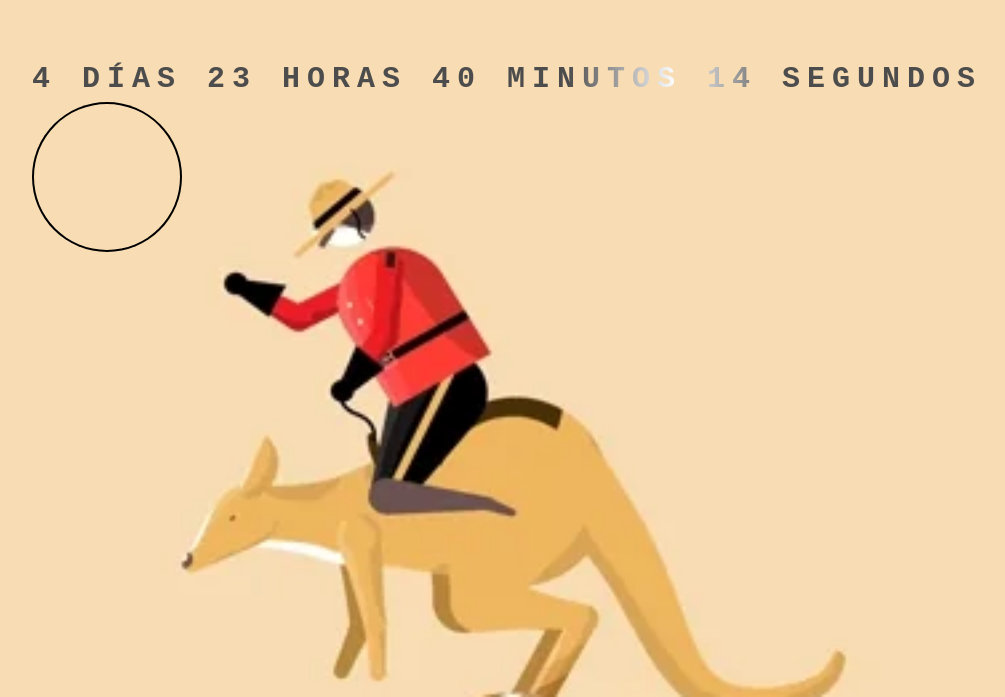
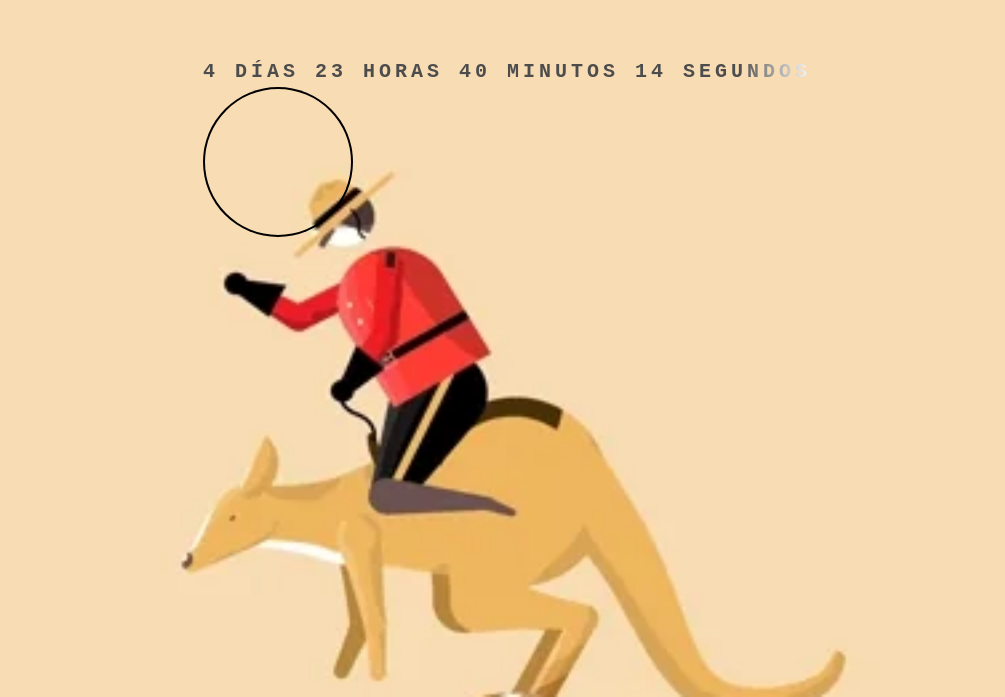
Before and after one commit to nachodm/rufo-countdown, a Next.js app: page / in a window 1280 px wide. Shown: the part 103-800 px from the top of the page, without its empty margins (133-1138 px from the left). Built offline with nearby package versions, Linux system fonts and the light colour scheme.

Commit message:
date change

```diff
--- a/src/app/globals.css
+++ b/src/app/globals.css
@@ -21,7 +21,7 @@ body {
     padding: 0;
     font-family: sans-serif;
     height: 100vh;
-  background-image: url('/bg.webp');
+    background-image: url("/bg.webp");
     background-size: cover;
     background-position: center;
     background-repeat: no-repeat;
@@ -35,10 +35,10 @@ body {
 
 span {
     color: hsl(0, 0%, 28%);
-  font-size: 30px!important;
-  font-weight: bold!important;
+    font-size: 20px !important;
+    font-weight: bold !important;
     font-family: monospace;
-  letter-spacing: 7px!important;
+    letter-spacing: 4px !important;
     cursor: pointer;
     text-transform: uppercase;
 }
```
Lines whose indentation alone changed are shown as unchanged.
